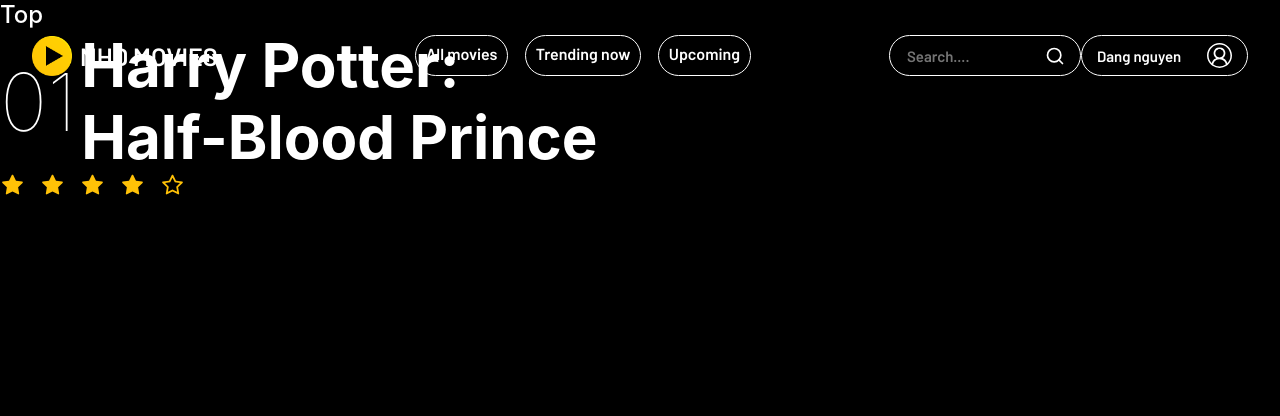
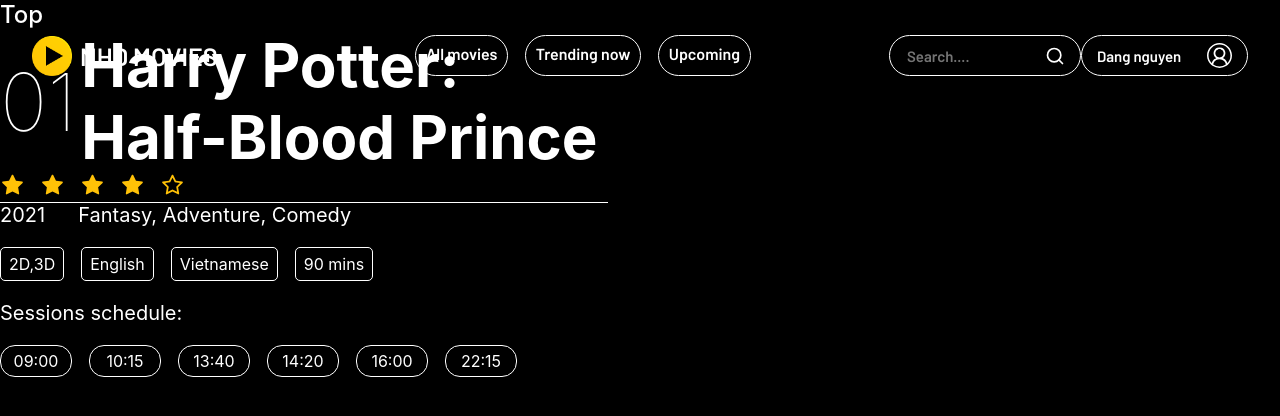
Before and after one commit to dangnguyen1004/film-booking, a React (Create React App) app: page / in a window 1280 px wide. Shown: the top 416 px of the page. Built offline with nearby package versions, Linux system fonts and the light colour scheme.

Commit message:
information

```diff
--- a/src/App.js
+++ b/src/App.js
@@ -1,14 +1,28 @@
 import './App.css';
+import Information from './component/Information';
+import LineBreak from './component/LineBreak';
 import MainTitle from './component/MainTitle/MainTitle';
 import NavBar from './component/NavBar/NavBar';
 import StarsBar from './component/StarsBar';
 
 function App() {
+  const film = {
+    year: '2021',
+    genres: ['Fantasy', 'Adventure', 'Comedy'],
+    format: '2D,3D',
+    language: 'English',
+    subtitle: 'Vietnamese',
+    run_time: '90 mins',
+    shows: ['09:00', '10:15', '13:40', '14:20', '16:00', '22:15']
+  }
+
   return (
-    <div style={{backgroundColor: 'black', height: 5000}}>
-      <NavBar/>
-      <MainTitle/>
+    <div style={{ backgroundColor: 'black', height: 5000 }}>
+      <NavBar />
+      <MainTitle />
       <StarsBar />
+      <LineBreak length={608} />
+      <Information film={film}></Information>
     </div>
   );
 }
--- /dev/null
+++ b/src/component/InfoTag.jsx
@@ -0,0 +1,23 @@
+import React from 'react';
+
+function InfoTag({children}) {
+    return (
+        <span style={{
+            borderRadius: 5,
+            border: '1px solid white',
+            padding: '6px 8px',
+            display: 'inline-flex',
+            justifyContent: 'center',
+            alignItems: 'center',
+            fontSize: 16,
+            fontWeight: 400,
+            fontStyle: 'normal',
+            color: 'white',
+            marginRight: 17
+        }}>
+            {children}
+        </span>
+    );
+}
+
+export default InfoTag;
--- /dev/null
+++ b/src/component/Information.jsx
@@ -0,0 +1,35 @@
+import React from 'react';
+import InfoTag from './InfoTag';
+import TimeTag from './TimeTag'
+
+function Information({ film }) {
+    return (
+        <div style={{
+            color: 'white',
+            fontSize: 20,
+            fontWeight: 400,
+
+        }}>
+            <div style={{marginBottom: 20}}>
+                <span>{film.year}</span>
+                <span style={{marginLeft: 33}}>
+                    {film.genres.join(', ')}
+                </span>
+            </div>
+            <div style={{marginBottom: 20,}}>
+                <InfoTag>{film.format}</InfoTag>
+                <InfoTag>{film.language}</InfoTag>
+                <InfoTag>{film.subtitle}</InfoTag>
+                <InfoTag>{film.run_time}</InfoTag>
+            </div>
+            <div style={{marginBottom: 20,}}>Sessions schedule:</div>
+            <div style={{display: 'flex'}}>
+                {film.shows.map(show => (
+                    <TimeTag key={show}>{show}</TimeTag>
+                ))}
+            </div>
+        </div>
+    );
+}
+
+export default Information;
--- /dev/null
+++ b/src/component/LineBreak.jsx
@@ -0,0 +1,17 @@
+import React from 'react';
+import color from '../config/color';
+
+function LineBreak({ length }) {
+    const style = {
+        width: length,
+        height: 1,
+        backgroundColor: color.white
+    }
+
+    return (
+        <div style={style}>
+        </div>
+    );
+}
+
+export default LineBreak;
--- /dev/null
+++ b/src/component/TimeTag.jsx
@@ -0,0 +1,25 @@
+import React from 'react';
+import color from '../config/color';
+
+function TimeTag({ children }) {
+    return (
+        <div style={{
+            border: '1px solid white',
+            borderRadius: 15,
+            fontSize: 16,
+            fontWeight: 400,
+            fontStyle: 'normal',
+            color: color.white,
+            display: 'flex',
+            justifyContent: 'center',
+            alignItems: 'center',
+            width: 70,
+            height: 30,
+            marginRight: 17
+        }}>
+            {children}
+        </div>
+    );
+}
+
+export default TimeTag;
```
